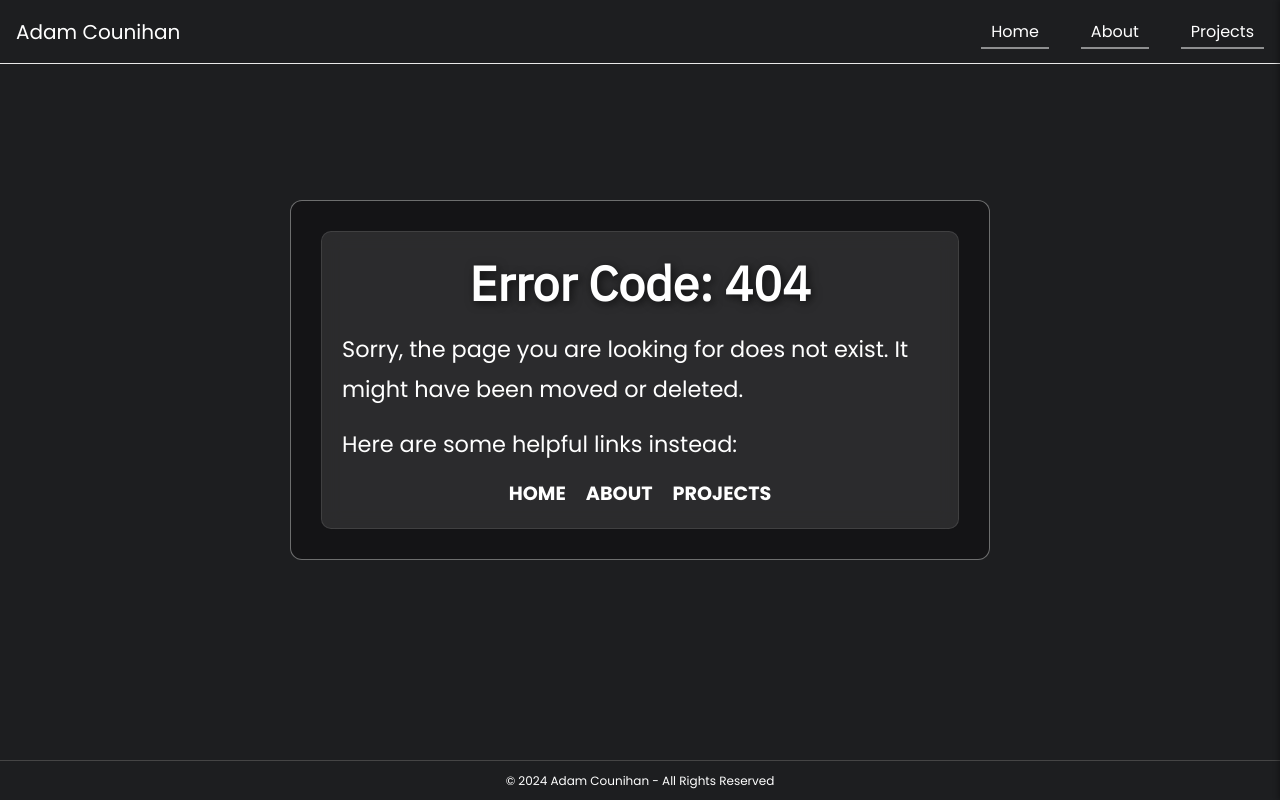
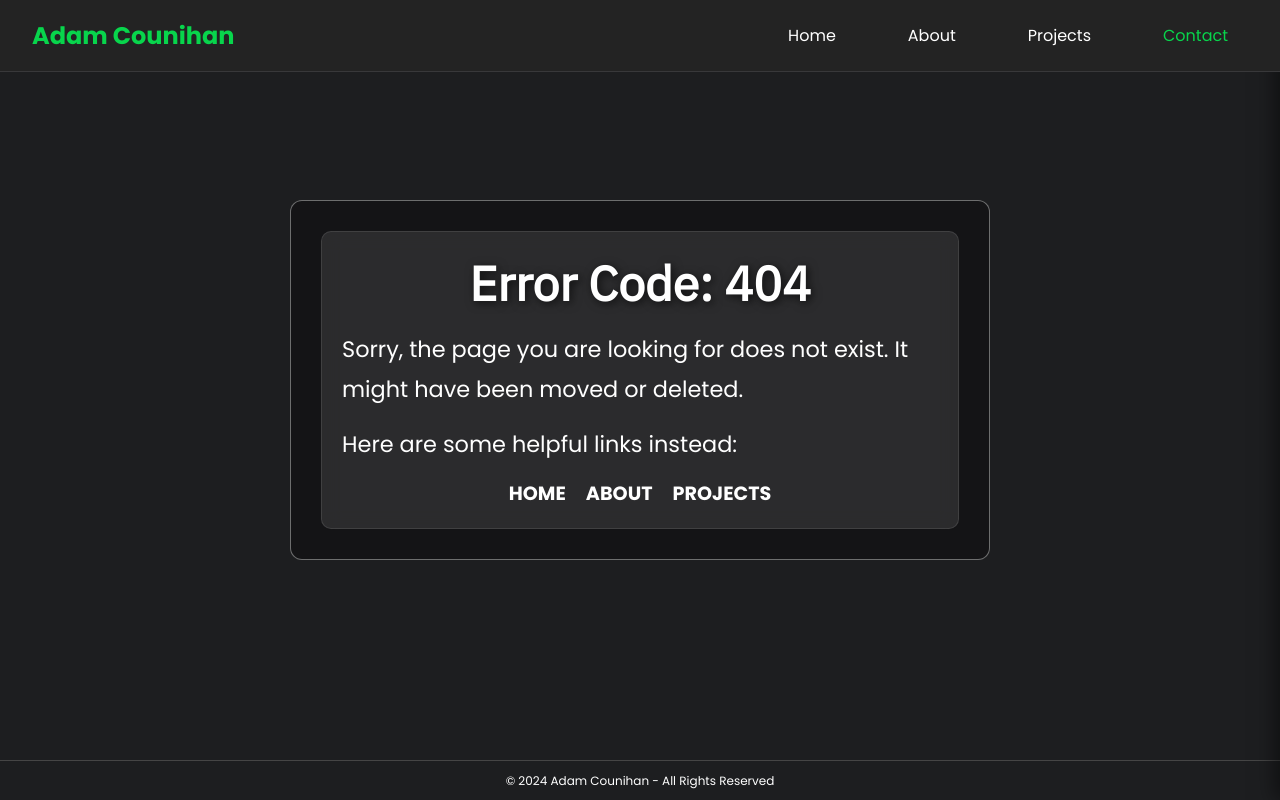
Before and after one commit to adamcounihan-dev/Portfolio-Website, a React (Vite) app: page /contact in a window 1280 px wide. Built offline with nearby package versions, Linux system fonts and the light colour scheme.

Commit message:
feat: redesign navbar

```diff
--- a/src/components/Navbar/Navbar.jsx
+++ b/src/components/Navbar/Navbar.jsx
@@ -1,14 +1,17 @@
 import { useState, useEffect } from 'react';
-import { Link } from 'react-router-dom';
+import { Link, useLocation } from 'react-router-dom';
 import styles from './NavbarStyles.module.css';
 
 function Navbar() {
     const [isMenuOpen, setIsMenuOpen] = useState(false);
     const [isMobile, setIsMobile] = useState(window.innerWidth <= 768);
+    const location = useLocation();
 
+    // Handle window resize
     const handleResize = () => {
-        setIsMobile(window.innerWidth <= 768);
-        if (window.innerWidth > 768) {
+        const mobile = window.innerWidth <= 768;
+        setIsMobile(mobile);
+        if (!mobile && isMenuOpen) {
             setIsMenuOpen(false);
         }
     };
@@ -18,91 +21,117 @@ function Navbar() {
         return () => window.removeEventListener('resize', handleResize);
     }, []);
 
+    // Close mobile menu when route changes
+    useEffect(() => {
+        setIsMenuOpen(false);
+    }, [location]);
+
     const toggleMenu = () => {
         if (isMobile) {
             setIsMenuOpen(!isMenuOpen);
         }
     };
 
+    const closeMenu = () => {
+        setIsMenuOpen(false);
+    };
+
+    // Check if current path matches link
+    const isActiveLink = (path) => {
+        return location.pathname === path;
+    };
+
+    const navItems = [
+        { path: '/', label: 'Home' },
+        { path: '/about', label: 'About' },
+        { path: '/projects', label: 'Projects' },
+        { path: '/contact', label: 'Contact' }
+    ];
+
     return (
-        <nav id="navbar" className={styles.navbar}>
+        <>
+            <nav
+                id="navbar"
+                className={styles.navbar}
+                role="navigation"
+                aria-label="Main navigation"
+            >
                 <div className={styles.navLeft}>
-                <Link to="/" className={styles.logo}>
+                    <Link
+                        to="/"
+                        className={styles.logo}
+                        onClick={closeMenu}
+                        aria-label="Adam Counihan - Home"
+                    >
                         Adam Counihan
                     </Link>
                 </div>
+
                 <div className={styles.navRight}>
-                <ul className={`${styles.navList} ${isMobile && isMenuOpen ? styles.menuOpen : ''}`}>
-                    <li className={styles.navItem}>
+                    {/* Desktop Navigation */}
+                    <ul className={styles.navList} role="menubar">
+                        {navItems.map((item) => (
+                            <li key={item.path} className={styles.navItem} role="none">
                                 <Link
-                            to="/"
-                            className={styles.navLink}
-                            onClick={toggleMenu}
+                                    to={item.path}
+                                    className={`${styles.navLink} ${isActiveLink(item.path) ? styles.active : ''}`}
+                                    onClick={closeMenu}
+                                    role="menuitem"
+                                    aria-current={isActiveLink(item.path) ? 'page' : undefined}
                                 >
-                            Home
+                                    {item.label}
                                 </Link>
                             </li>
-                    <li className={styles.navItem}>
+                        ))}
+                    </ul>
+
+                    {/* Mobile Hamburger */}
+                    <button
+                        className={`${styles.hamburger} ${isMenuOpen ? styles.open : ''}`}
+                        onClick={toggleMenu}
+                        aria-label={isMenuOpen ? 'Close navigation menu' : 'Open navigation menu'}
+                        aria-expanded={isMenuOpen}
+                        aria-controls="mobile-menu"
+                    >
+                        <span className={styles.bar} aria-hidden="true"></span>
+                        <span className={styles.bar} aria-hidden="true"></span>
+                        <span className={styles.bar} aria-hidden="true"></span>
+                    </button>
+                </div>
+            </nav>
+
+            {/* Mobile Menu Overlay */}
+            <div
+                className={`${styles.overlay} ${isMobile && isMenuOpen ? styles.show : ''}`}
+                onClick={closeMenu}
+                aria-hidden="true"
+            />
+
+            {/* Mobile Menu */}
+            <div
+                className={`${styles.mobileMenu} ${isMobile && isMenuOpen ? styles.mobileMenuOpen : ''}`}
+                id="mobile-menu"
+                role="dialog"
+                aria-modal="true"
+                aria-label="Mobile navigation menu"
+            >
+                <ul className={styles.mobileNavList} role="menu">
+                    {navItems.map((item) => (
+                        <li key={item.path} className={styles.mobileNavItem} role="none">
                             <Link
-                            to="/about"
-                            className={styles.navLink}
-                            onClick={toggleMenu}
+                                to={item.path}
+                                className={`${styles.navLink} ${isActiveLink(item.path) ? styles.active : ''}`}
+                                onClick={closeMenu}
+                                role="menuitem"
+                                aria-current={isActiveLink(item.path) ? 'page' : undefined}
                             >
-                            About
+                                {item.label}
                             </Link>
                         </li>
-                    <li className={styles.navItem}>
-                        <Link
-                            to="/projects"
-                            className={styles.navLink}
-                            onClick={toggleMenu}
-                        >
-                            Projects
-                        </Link>
-                    </li>
-                </ul>
-                <button
-                    className={styles.hamburger}
-                    onClick={toggleMenu}
-                    aria-label={isMenuOpen ? 'Close menu' : 'Open menu'}
-                >
-                    <span className={styles.bar}></span>
-                    <span className={styles.bar}></span>
-                    <span className={styles.bar}></span>
-                </button>
-            </div>
-            <div className={`${styles.mobileMenu} ${isMobile && isMenuOpen ? styles.mobileMenuOpen : ''}`}>
-                <ul className={styles.mobileNavList}>
-                    <li className={styles.mobileNavItem}>
-                        <Link
-                            to="/"
-                            className={styles.navLink}
-                            onClick={toggleMenu}
-                        >
-                            Home
-                        </Link>
-                    </li>
-                    <li className={styles.mobileNavItem}>
-                        <Link
-                            to="/about"
-                            className={styles.navLink}
-                            onClick={toggleMenu}
-                        >
-                            About
-                        </Link>
-                    </li>
-                    <li className={styles.mobileNavItem}>
-                        <Link
-                            to="/projects"
-                            className={styles.navLink}
-                            onClick={toggleMenu}
-                        >
-                            Projects
-                        </Link>
-                    </li>
+                    ))}
                 </ul>
             </div>
-        </nav>
+        </>
     );
 }
 
--- a/src/components/Navbar/NavbarStyles.module.css
+++ b/src/components/Navbar/NavbarStyles.module.css
@@ -1,35 +1,15 @@
 .navbar {
-    background: var(--navbar-color);
+    background: var(--navbar);
     position: fixed;
     width: 100%;
     top: 0;
     left: 0;
     z-index: 1000;
-    height: 4rem;
+    height: 4.5rem;
     display: flex;
     align-items: center;
     justify-content: space-between;
-    border-bottom: 1px solid #e9e9e9;
-}
-
-.logo {
-    font-size: 1.25rem;
-    color: var(--text-color);
-    padding-left: 1rem;
-    cursor: default;
-    text-decoration: none;
-}
-
-.logo:hover{
-    text-decoration: underline;
-    cursor: pointer;
-}
-
-.navList {
-    display: flex;
-    list-style: none;
-    margin: 0;
-    padding: 0;
+    border-bottom: 1px solid var(--card-border);
 }
 
 .navLeft {
@@ -42,34 +22,52 @@
     align-items: center;
 }
 
+.logo {
+    font-size: 1.5rem;
+    color: var(--text-accent);
+    padding-left: 2rem;
+    font-weight: 700;
+    text-decoration: none;
+    transition: all 0.3s ease;
+}
+
+.logo:hover {
+    transform: scale(1.05);
+    text-decoration: underline;
+}
+
+.navList {
+    display: flex;
+    list-style: none;
+    margin: 0;
+    gap: 2rem;
+    padding: 0 2rem 0 0;
+}
+
 .navItem {
-    margin: 0 1rem;
+    position: relative;
 }
 
 .navLink {
     position: relative;
     display: inline-block;
     text-decoration: none;
-    color: #FFF;
-    padding: 5px 10px;
-    transition: color 0.3s;
+    color: var(--text-body);
+    padding: 0.75rem 1.25rem;
+    font-weight: 500;
+    border-radius: 8px;
+    transition: all 0.3s ease;
+    font-size: 1rem;
 }
 
-.navLink::before {
-    position: absolute;
-    width: 100%;
-    height: 2px;
-    left: 0;
-    bottom: 0;
-    content: '';
-    background: #FFF;
-    opacity: 0.5;
-    transition: height 0.3s, opacity 0.3s;
+.navLink:hover {
+    color: var(--text-accent);
+    text-decoration: underline;
+    background: var(--card-border);
 }
 
-.navLink:hover::before {
-    height: 100%;
-    cursor: pointer;
+.navLink.active {
+    color: var(--text-accent);
 }
 
 .hamburger {
@@ -77,28 +75,47 @@
     background: none;
     border: none;
     cursor: pointer;
-    padding: 1rem;
+    padding: 1rem 2rem;
     z-index: 1100;
+    transition: transform 0.3s ease;
+}
+
+.hamburger:hover {
+    transform: scale(1.1);
 }
 
 .bar {
     display: block;
     width: 25px;
     height: 3px;
-    background-color: #FFF;
+    background-color: var(--text-body);
     margin: 4px 0;
-    transition: 0.3s;
+    transition: all 0.3s ease;
+    border-radius: 2px;
+}
+
+/* Animated hamburger */
+.hamburger.open .bar:nth-child(1) {
+    transform: translateY(7px) rotate(45deg);
+}
+
+.hamburger.open .bar:nth-child(2) {
+    opacity: 0;
+}
+
+.hamburger.open .bar:nth-child(3) {
+    transform: translateY(-7px) rotate(-45deg);
 }
 
 .mobileMenu {
     position: fixed;
     top: 0;
-    right: -250px;
-    width: 250px;
+    right: -300px;
+    width: 300px;
     height: 100vh;
-    background-color: var(--sidebar-color);
-    box-shadow: -2px 0 5px rgba(0, 0, 0, 0.3);
-    transition: right 0.3s;
+    background: var(--sidebar);
+    box-shadow: -5px 0 20px rgba(0, 0, 0, 0.5);
+    transition: right 0.3s ease;
     z-index: 999;
     overflow-y: auto;
 }
@@ -110,16 +127,48 @@
 .mobileNavList {
     list-style: none;
     padding: 2rem;
-    margin-top: 30px;
+    margin-top: 4rem;
 }
 
 .mobileNavItem {
-    font-size: 1.4rem;
-    margin-bottom: 30px;
+    margin-bottom: 1.5rem;
 }
 
-.menuOpen {
-    display: flex;
+.mobileNavItem .navLink {
+    display: block;
+    font-size: 1.2rem;
+    padding: 1rem;
+    border-radius: 8px;
+}
+
+/* Mobile navigation links */
+.mobileNavItem .navLink:hover {
+    color: var(--text-accent);
+    text-decoration: underline;
+    background: var(--card-border);
+}
+
+.mobileNavItem .navLink.active {
+    color: var(--text-accent);
+}
+
+/* Overlay for mobile menu */
+.overlay {
+    position: fixed;
+    top: 0;
+    left: 0;
+    width: 100%;
+    height: 100vh;
+    background: rgba(0, 0, 0, 0.5);
+    z-index: 998;
+    opacity: 0;
+    visibility: hidden;
+    transition: all 0.3s ease;
+}
+
+.overlay.show {
+    opacity: 1;
+    visibility: visible;
 }
 
 @media (max-width: 768px) {
@@ -132,6 +181,11 @@
     }
 
     .logo {
-        font-size: 1rem;
+        font-size: 1.2rem;
+        padding-left: 1rem;
+    }
+
+    .navbar {
+        height: 4rem;
     }
 }
--- a/src/index.css
+++ b/src/index.css
@@ -2,7 +2,7 @@
     /* Layout & Backgrounds */
     --background: #1d1e20;       /* Main page background */
     --navbar: #232323;           /* Top navigation bar */
-    --sidebar: #165b45;          /* Side navigation/menu */
+    --sidebar: #1a1b1d;          /* Side navigation/menu */
     --footer: #000000;           /* Bottom footer area */
 
     /* Typography */
```
Lines whose indentation alone changed are shown as unchanged.
